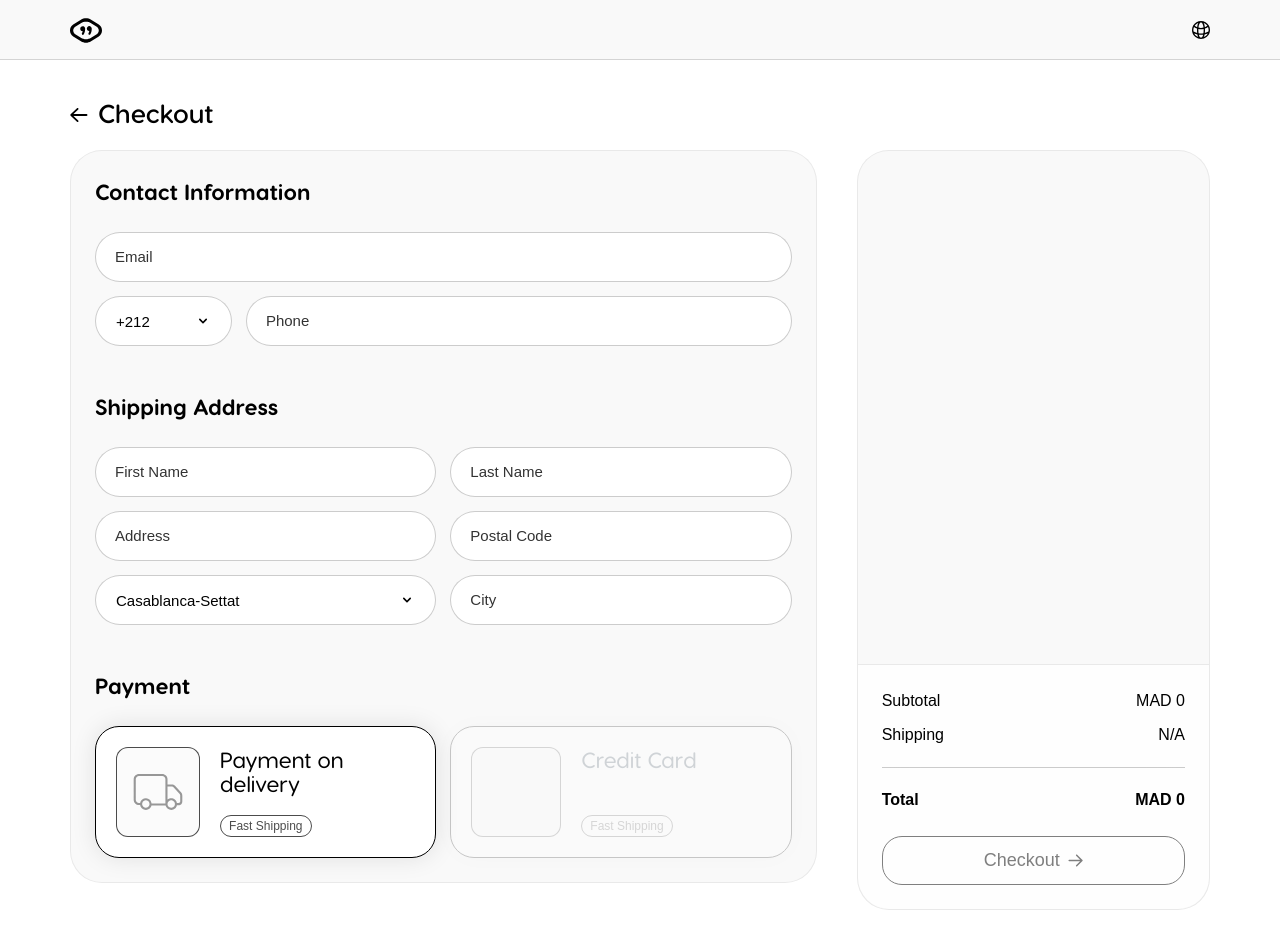
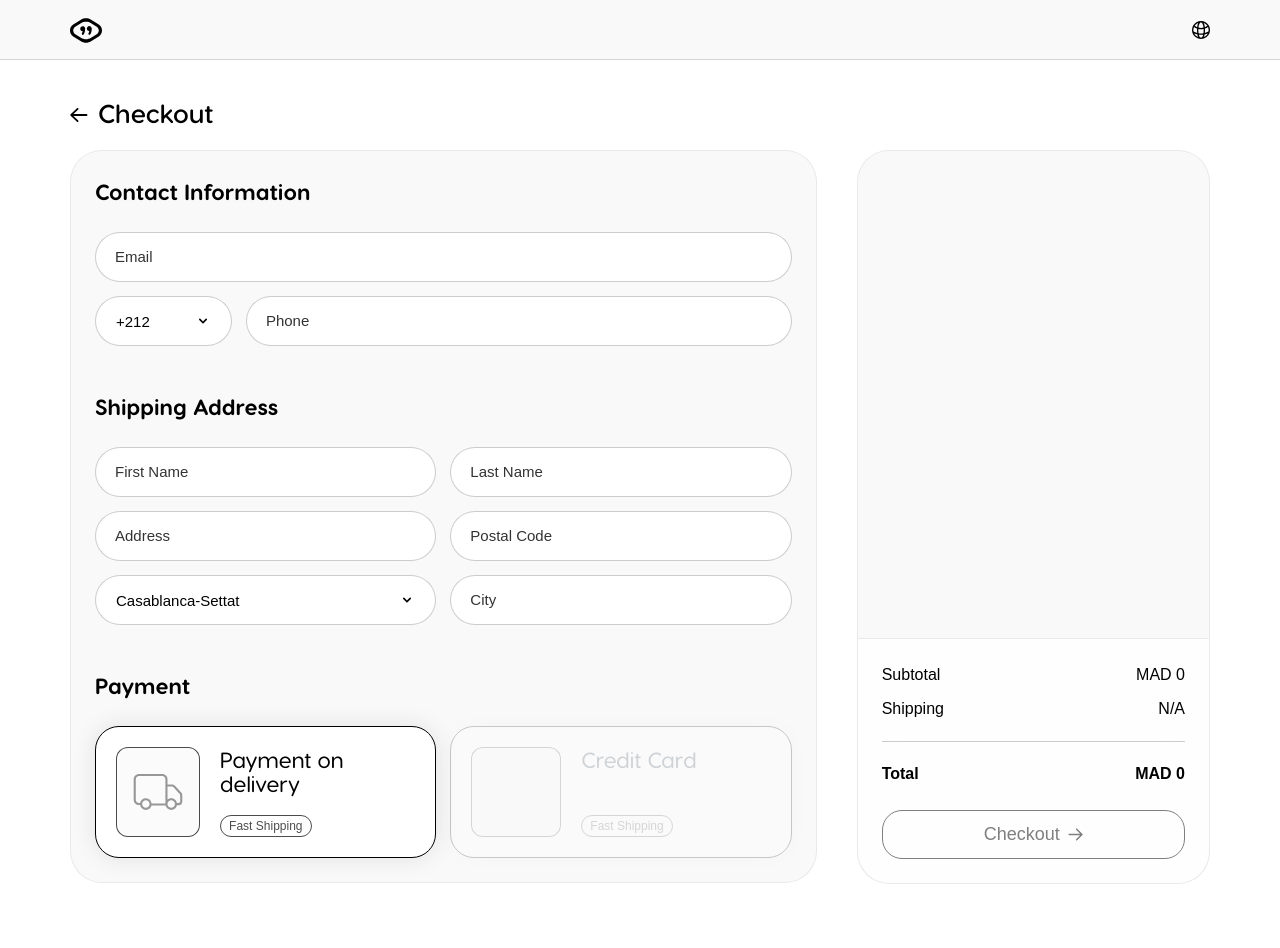
Before and after one commit to Ismail-Tz/virgules-cases, a Vue app: page /checkout in a window 1280 px wide. After the commit the page ends 924 px from the top, so only its background shows below. Built offline with nearby package versions, Linux system fonts and the light colour scheme; a web font is replaced by a local one.

Commit message:
Perfected Checkout Page

```diff
--- a/src/components/CheckoutPage.vue
+++ b/src/components/CheckoutPage.vue
@@ -631,7 +631,7 @@
           <!-- Continue Button (2/3) -->
           <button
             ref="continueButton"
-            class="flex items-center justify-center mx-6 750:mx-0 px-6 py-[10px] text-black text-[18px] border border-black w-full rounded-[24px] hover:bg-[#000000cc] hover:border-[#00000000] hover:text-white font-medium"
+            class="flex items-center justify-center mx-6 mb-[24px] lg:mb-[0px] 750:mx-0 px-6 py-[10px] text-black text-[18px] border border-black w-full rounded-[24px] hover:bg-[#000000cc] hover:border-[#00000000] hover:text-white font-medium"
             @click="handleSubmit"
           >
             Checkout
@@ -653,13 +653,13 @@
           </button>
         </div>
         <div
-          class="overflow-y-hidden 750:relative col-span-1 750:bg-[#F9F9F9] 750:border border-[#00000010] rounded-[32px] px-[24px] pb-[0] 750:p-[24px] 750:pb-0"
+          class="overflow-y-hidden 750:relative col-span-1 750:bg-[#F9F9F9] 750:border  border-[#00000010] rounded-[32px] px-[24px] pb-[0] 750:p-[24px] 750:pb-0"
           v-if="currentStep === 1 || isOneStep"
         >
           <div
             ref="scrollContainerMobile"
             @scroll="handleScroll"
-            class="scrollContainerMobile overflow-y-scroll hide-scrollbar lg:h-[734px] rounded-[18px] h-full"
+            class="scrollContainerMobile scrollContainerMobile750 overflow-y-scroll hide-scrollbar lg:h-[708px] rounded-[18px] h-full"
             :style="{ paddingBottom: `${overlayHeight}px` }"
           >
             <div
@@ -1488,6 +1488,15 @@ export default {
 }
 
 .scrollContainerMobile {
-  height: calc(var(--vh, 1vh) * 100 - 130px); /* Adjust height based on actual viewport */
+  height: calc(var(--vh, 1vh) * 100 - 130px);
 }
+
+@media (min-width: 750px) {
+  .scrollContainerMobile750 {
+    height: calc(var(--vh, 1vh) * 100 - 190px);
+  }
+}
+
+
+
 </style>
```
